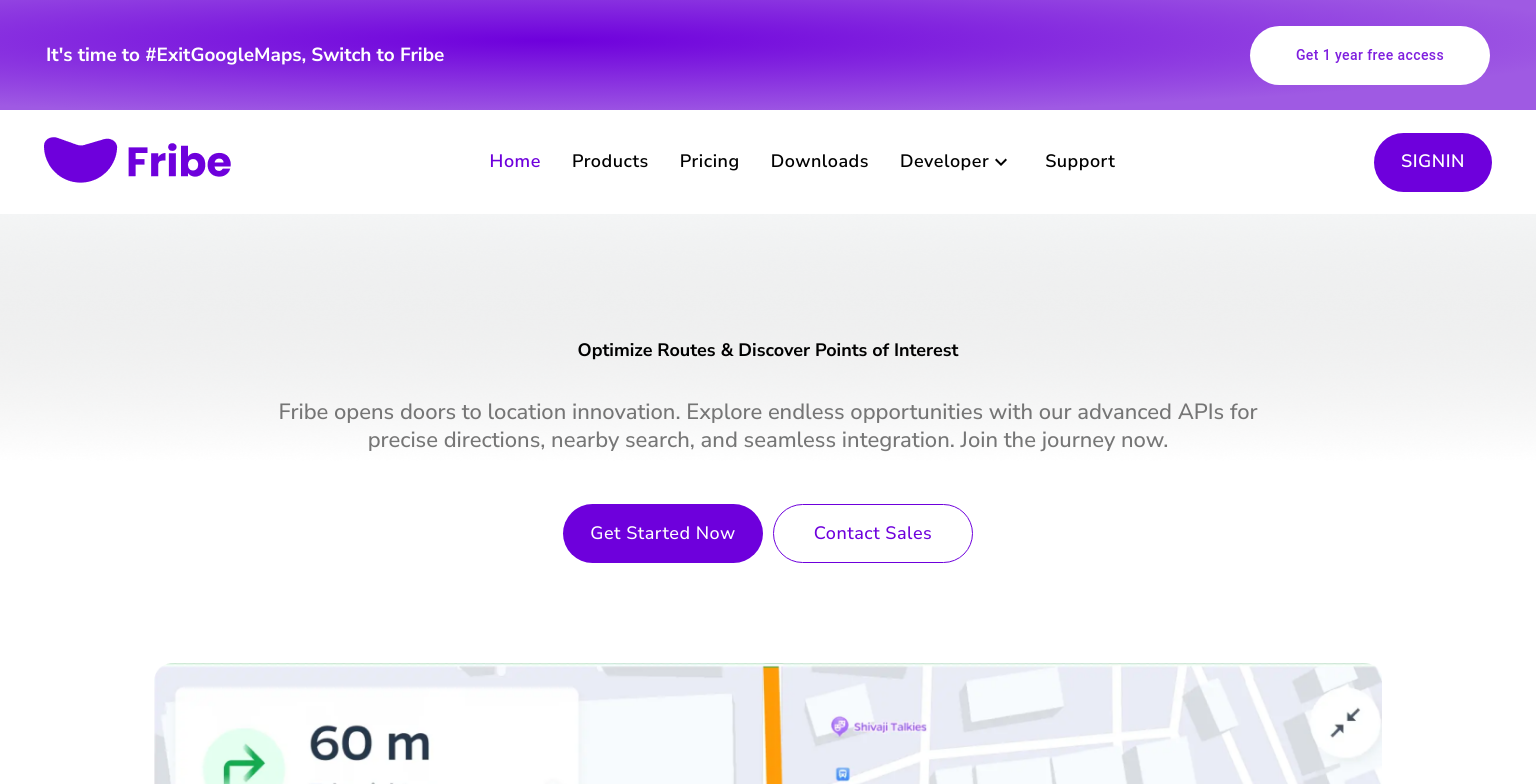
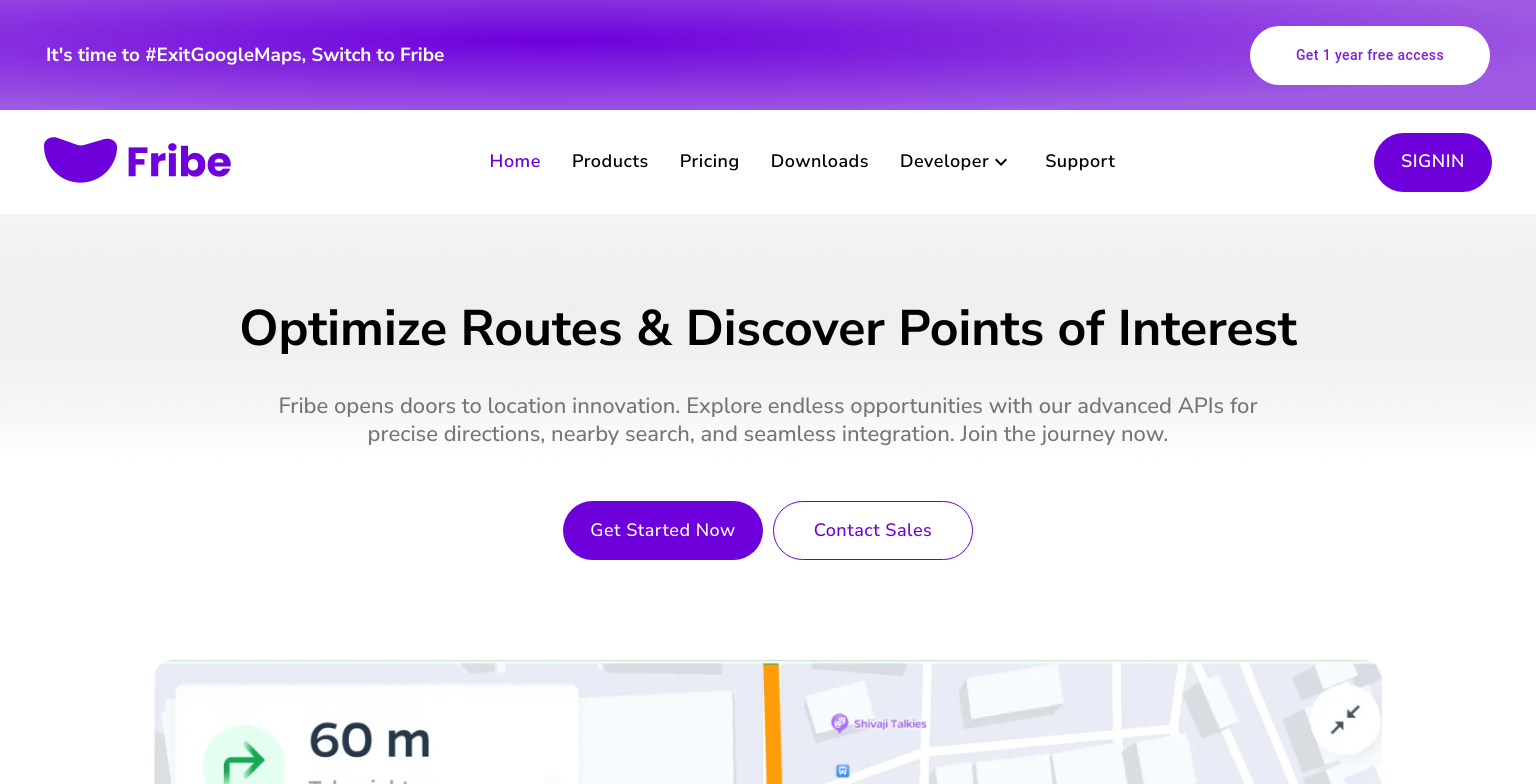
Before and after one commit to Sanaullahcs/OlaMaps, a React (Create React App) app: page / in a window 1536 px wide. Shown: the top 784 px of the page. Built offline with nearby package versions, Linux system fonts and the light colour scheme.

Commit message:
responsiveness
responsiveness

```diff
--- a/src/components/Dacumentations/DocumentationNav.css
+++ b/src/components/Dacumentations/DocumentationNav.css
@@ -284,16 +284,7 @@
 
   }
 
-  .hero-heading {
-    font-size: 18px !important;
-    font-weight: 700 !important;
-    line-height: 72px;
-    text-align: center;
-    text-transform: none !important;
-     margin-top: 10% !important;
-     font-family: "Nunito Sans", sans-serif !important;
 
-  }
 
   .hero-subheading {
     color: #555555ce;
--- a/src/styles/header.css
+++ b/src/styles/header.css
@@ -284,17 +284,6 @@
 
   }
 
-  .hero-heading {
-    font-size: 18px !important;
-    font-weight: 700 !important;
-    line-height: 72px;
-    text-align: center;
-    text-transform: none !important;
-     margin-top: 10% !important;
-     font-family: "Nunito Sans", sans-serif !important;
-
-  }
-
   .hero-subheading {
     color: #555555ce;
     font-size: 22px !important;
```
